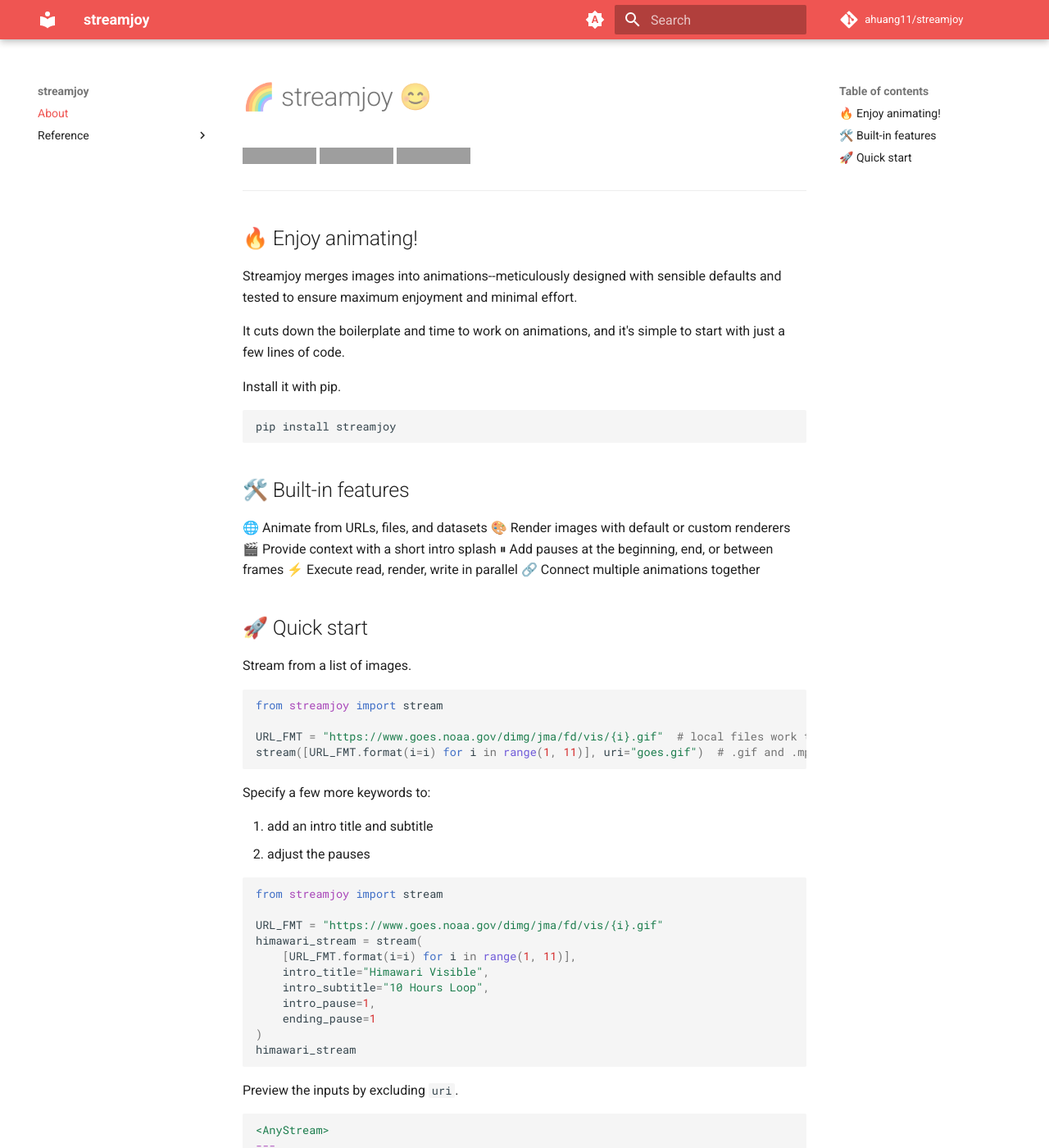
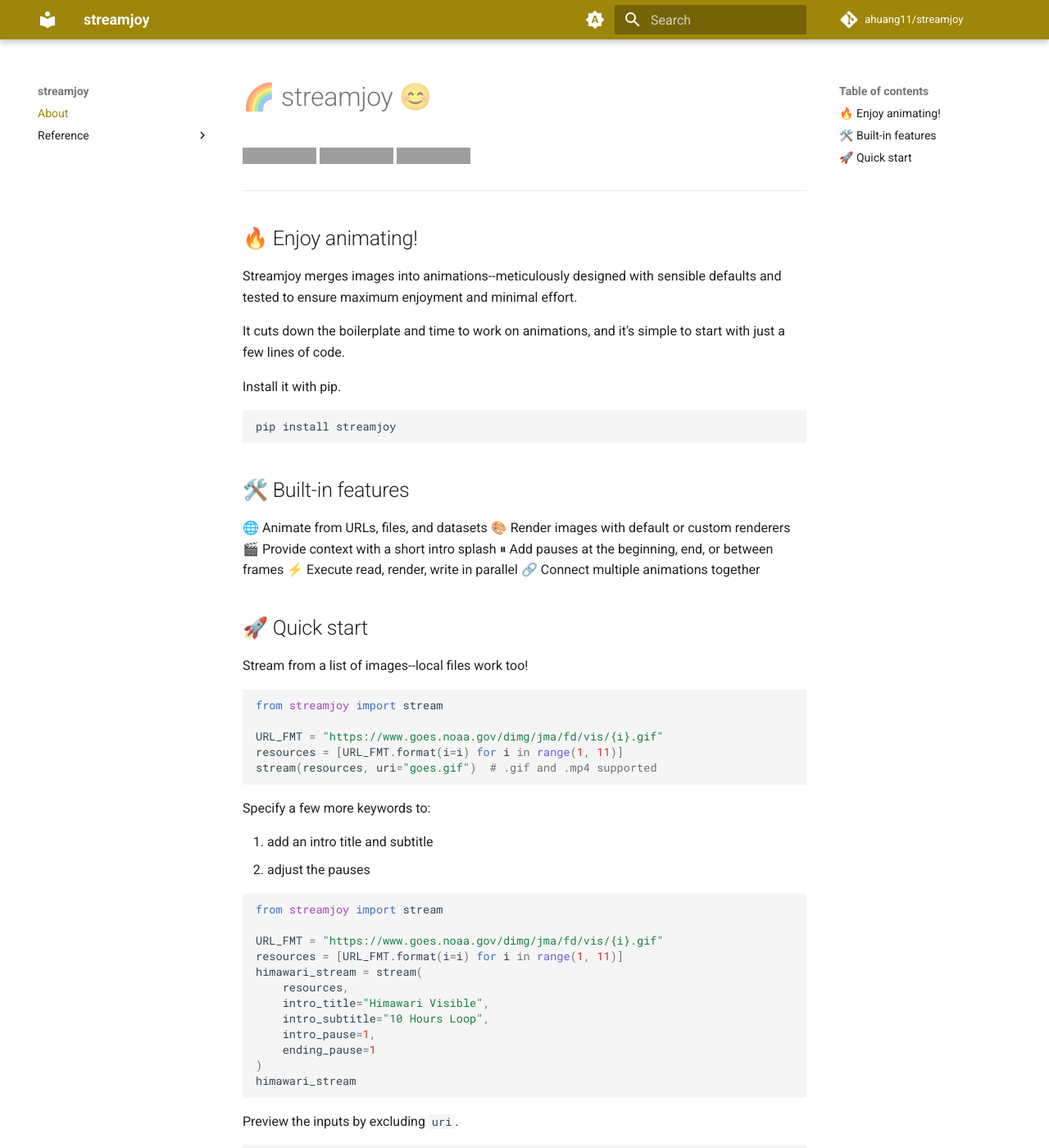
Before and after one commit to ahuang11/streamjoy, an MkDocs documentation site: the page built from docs/index.md, in a window 1280 px wide and 1400 px high. Shown: the whole window at 82% size. Built offline with MkDocs 1.6.1 and Material for MkDocs 9.7.7, drawn with Linux system fonts in a browser that asks for light colours; comment, search, counter and statistics services are not loaded; some of the changed text lies outside the part shown; grey boxes are pictures that could not be loaded.

Commit message:
Adjust styling

````diff
--- a/README.md
+++ b/README.md
@@ -26,13 +26,14 @@
 
 ## 🚀 Quick start
 
-Stream from a list of images.
+Stream from a list of images--local files work too!
 
 ```python
 from streamjoy import stream
 
-URL_FMT = "https://www.goes.noaa.gov/dimg/jma/fd/vis/{i}.gif"  # local files work too!
-stream([URL_FMT.format(i=i) for i in range(1, 11)], uri="goes.gif")  # .gif and .mp4 supported
+URL_FMT = "https://www.goes.noaa.gov/dimg/jma/fd/vis/{i}.gif"
+resources = [URL_FMT.format(i=i) for i in range(1, 11)]
+stream(resources, uri="goes.gif")  # .gif and .mp4 supported
 ```
 
 Specify a few more keywords to:
@@ -44,8 +45,9 @@
 from streamjoy import stream
 
 URL_FMT = "https://www.goes.noaa.gov/dimg/jma/fd/vis/{i}.gif"
+resources = [URL_FMT.format(i=i) for i in range(1, 11)]
 himawari_stream = stream(
-    [URL_FMT.format(i=i) for i in range(1, 11)],
+    resources,
     intro_title="Himawari Visible",
     intro_subtitle="10 Hours Loop",
     intro_pause=1,
--- /dev/null
+++ b/docs/stylesheets/extra.css
@@ -0,0 +1,12 @@
+:root {
+    --md-primary-fg-color:        hsla(50, 88%, 33%, 1);
+    --md-primary-fg-color--light: #708b8f;
+    --md-primary-fg-color--dark:  #708b8fa8;
+    --md-accent-fg-color:         hsla(68, 19%, 50%, 1);
+    --md-accent-fg-color--light:  hsla(68, 19%, 50%, 1);
+    --md-accent-fg-color--dark:   hsla(68, 19%, 50%, 1);
+  }
+
+  [data-md-color-scheme="slate"] {
+    --md-hue: 250;
+  }
--- a/mkdocs.yml
+++ b/mkdocs.yml
@@ -18,8 +18,8 @@
         # Palette toggle for light mode
         - media: "(prefers-color-scheme: light)"
           scheme: default
-          primary: red
-          accent: red
+          primary: custom
+          accent: custom
           toggle:
             icon: material/brightness-7
             name: Switch to dark mode
@@ -27,8 +27,8 @@
         # Palette toggle for dark mode
         - media: "(prefers-color-scheme: dark)"
           scheme: slate
-          primary: red
-          accent: red
+          primary: custom
+          accent: custom
           toggle:
             icon: material/brightness-4
             name: Switch to light mode
@@ -62,3 +62,6 @@
     - About: index.md
     - Reference:
         - streamjoy: reference/streamjoy.md
+
+extra_css:
+  - stylesheets/extra.css
````
Also changed, not shown: other parts of README.md (+6 -2 lines).
